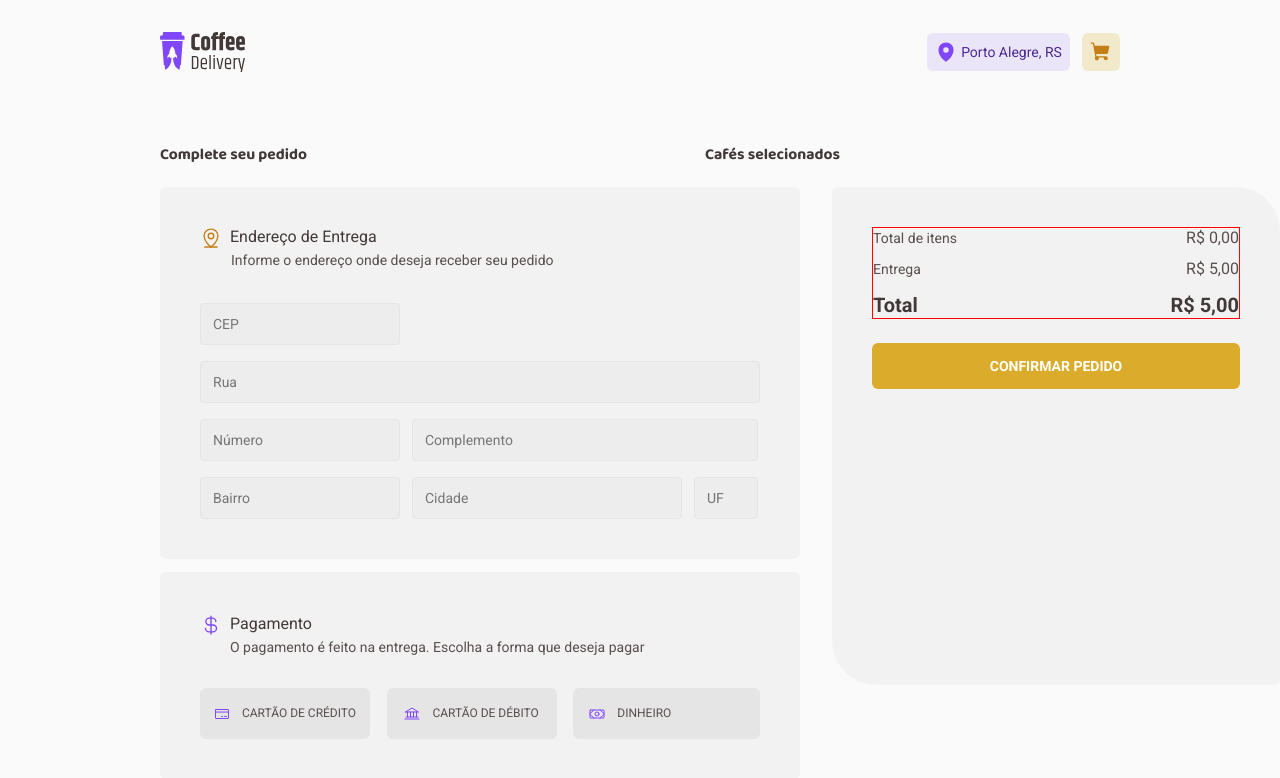
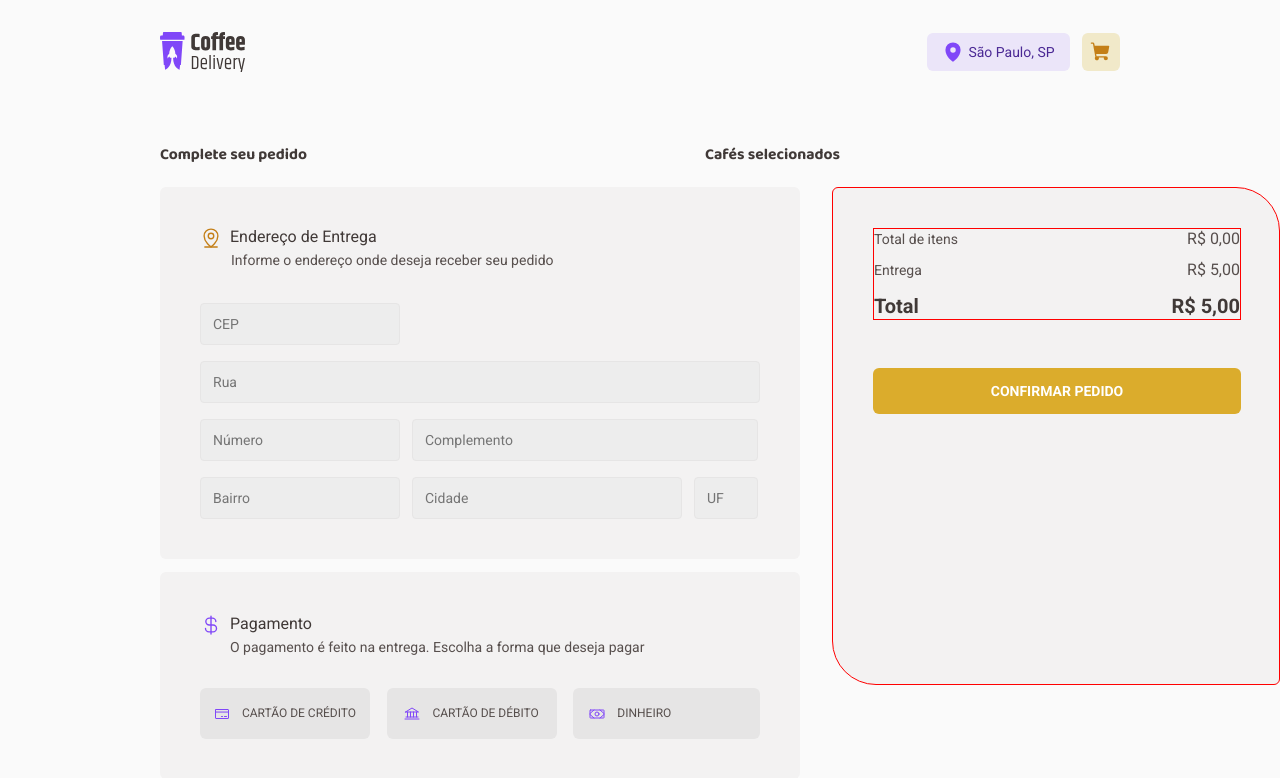
Before and after one commit to leticea/coffee-delivery, a React (Vite) app: page /cart in a window 1280 px wide. Shown: the top 778 px of the page. Built offline with nearby package versions, Linux system fonts and the light colour scheme.

Commit message:
feat(CheckoutCart): hr styles

```diff
--- a/src/components/Header/index.tsx
+++ b/src/components/Header/index.tsx
@@ -15,7 +15,7 @@ export function Header() {
       <nav>
         <span>
           <MapPin size={22} weight="fill" />
-          Porto Alegre, RS
+          São Paulo, SP
         </span>
         <NavLink to="/cart" title="Carrinho">
           <ShoppingCart size={22} weight="fill" />
--- a/src/pages/Cart/components/CheckoutCart/index.tsx
+++ b/src/pages/Cart/components/CheckoutCart/index.tsx
@@ -60,10 +60,10 @@ export function CheckoutCart() {
                       Remover
                     </RemoveButton>
                   </ButtonsContainer>
-                  <hr />
                 </div>
               </div>
               <p>R$ {moneyFormat(totalCoffees)}</p>
+              <hr />
             </SelectedCoffeeCard>
           );
         })}
--- a/src/pages/Cart/components/CheckoutCart/styles.ts
+++ b/src/pages/Cart/components/CheckoutCart/styles.ts
@@ -7,25 +7,18 @@ export const OrderCard = styled.div`
   padding: 4rem;
   user-select: none;
 
-  //gap: 24px;
+  gap: 24px;
 
   position: absolute;
   width: 44.8rem;
-  height: 49.8rem;
+  min-height: 49.8rem;
   left: 83.2rem;
   top: 18.7rem;
 
   border-radius: 6px 44px;
   background: ${(props) => props.theme["gray-200"]};
 
-  //border: 1px solid red;
-
-  hr {
-    margin: 1.4rem 0 2.4rem 0;
-    width: 36.8rem;
-    border: 1px solid ${(props) => props.theme["gray-400"]};
-    //border: 1px solid red;
-  }
+  border: 1px solid red;
 `;
 
 export const SelectedCoffeeCard = styled.section`
@@ -34,12 +27,13 @@ export const SelectedCoffeeCard = styled.section`
   padding: 0.8rem 0.4rem;
   gap: 48px;
 
-  margin: auto;
+  //margin: auto;
 
   width: 36.8rem;
   height: 8rem;
+  margin-bottom: 2.4rem;
 
-  //border: 1px solid red;
+  border: 1px solid red;
 
   div {
     display: flex;
@@ -60,8 +54,17 @@ export const SelectedCoffeeCard = styled.section`
     }
   }
 
+  hr {
+    position: absolute;
+    margin: 10.4rem 0;
+    width: 36.8rem;
+    //height: 2rem;
+    border: 1px solid ${(props) => props.theme["gray-400"]};
+    //border: 1px solid red;
+  }
+
   p {
-    min-width: 6rem;
+    min-width: 8rem;
     height: 2.1rem;
 
     font-weight: 700;
```
